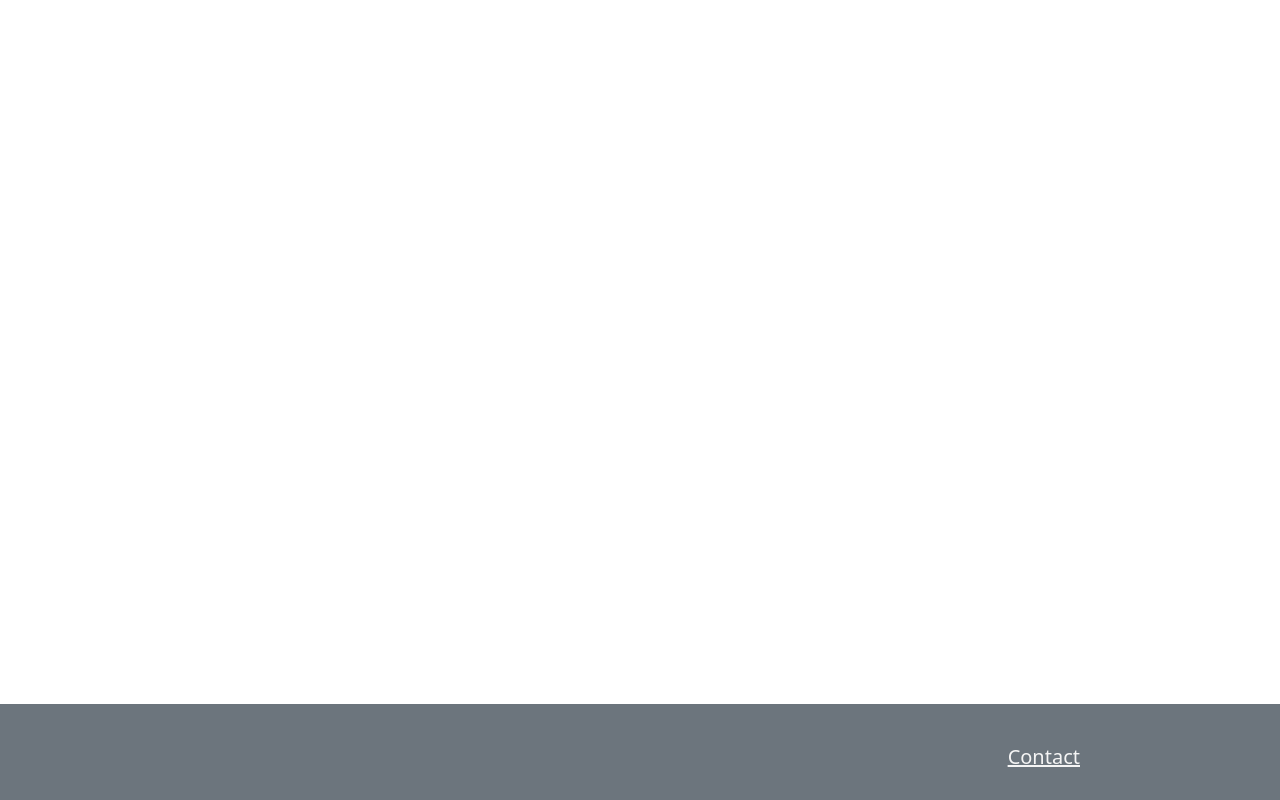
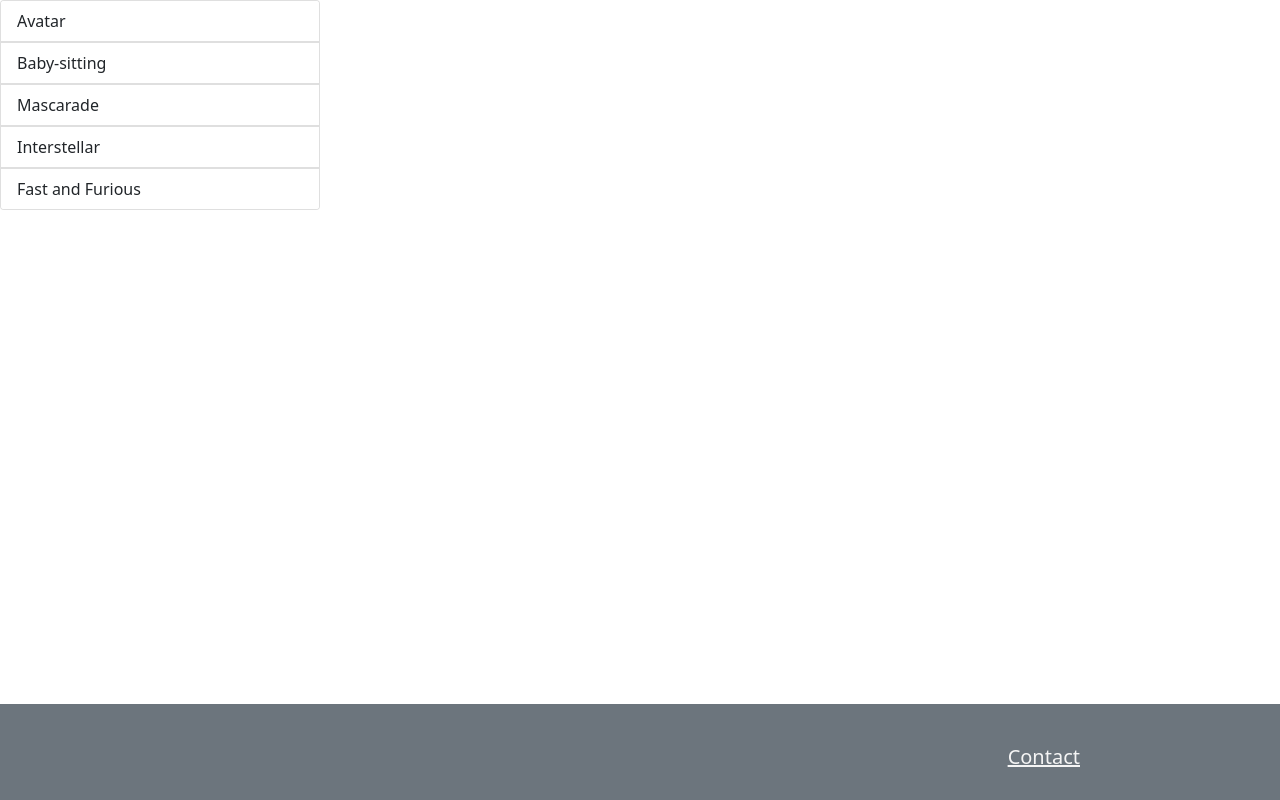
Before and after one commit to ZoeBruneleau/exo2-sara-zoe, an Angular app in the folder ex2/: page / in a window 1280 px wide. Built offline with nearby package versions, Linux system fonts and the light colour scheme.

Commit message:
show listFilm

```diff
--- a/ex2/src/app/app.component.html
+++ b/ex2/src/app/app.component.html
@@ -6,7 +6,9 @@
 <script src="https://cdn.jsdelivr.net/npm/@popperjs/core@2.10.2/dist/umd/popper.min.js" integrity="sha384-7+zCNj/IqJ95wo16oMtfsKbZ9ccEh31eOz1HGyDuCQ6wgnyJNSYdrPa03rtR1zdB" crossorigin="anonymous"></script>
 
 <body>
+<app-liste> </app-liste>
+<app-footer></app-footer>
 
-<app-footer></app-footer>
+
 </body>
 </html>
--- a/ex2/src/app/app.module.ts
+++ b/ex2/src/app/app.module.ts
@@ -4,11 +4,14 @@
 import { AppRoutingModule } from './app-routing.module';
 import { AppComponent } from './app.component';
 import { FooterComponent } from './footer/footer.component';
+import { ListeComponent } from './liste/liste.component';
+
 
 @NgModule({
   declarations: [
     AppComponent,
-    FooterComponent
+    FooterComponent,
+    ListeComponent
   ],
   imports: [
     BrowserModule,
--- /dev/null
+++ b/ex2/src/app/liste/liste.component.html
@@ -0,0 +1,5 @@
+<div class="card w-25 " >
+  <ul class="list-group list-group-flush" *ngFor="let film of listFilm">
+  <li class="list-group-item list-group-item-action">{{film}} </li>
+</ul>
+</div>
--- /dev/null
+++ b/ex2/src/app/liste/liste.component.ts
@@ -0,0 +1,18 @@
+import { Component, OnInit } from '@angular/core';
+
+@Component({
+  selector: 'app-liste',
+  templateUrl: './liste.component.html',
+  styleUrls: ['./liste.component.scss']
+})
+export class ListeComponent implements OnInit {
+
+ listFilm: string[] =["Avatar", "Baby-sitting","Mascarade","Interstellar","Fast and Furious"];
+
+  constructor() { }
+
+  ngOnInit(): void {
+  }
+
+
+}
```
Also changed, not shown: ex2/src/app/liste/liste.component.scss (added), 1 other file (tests, documents, lock files or other folders).
